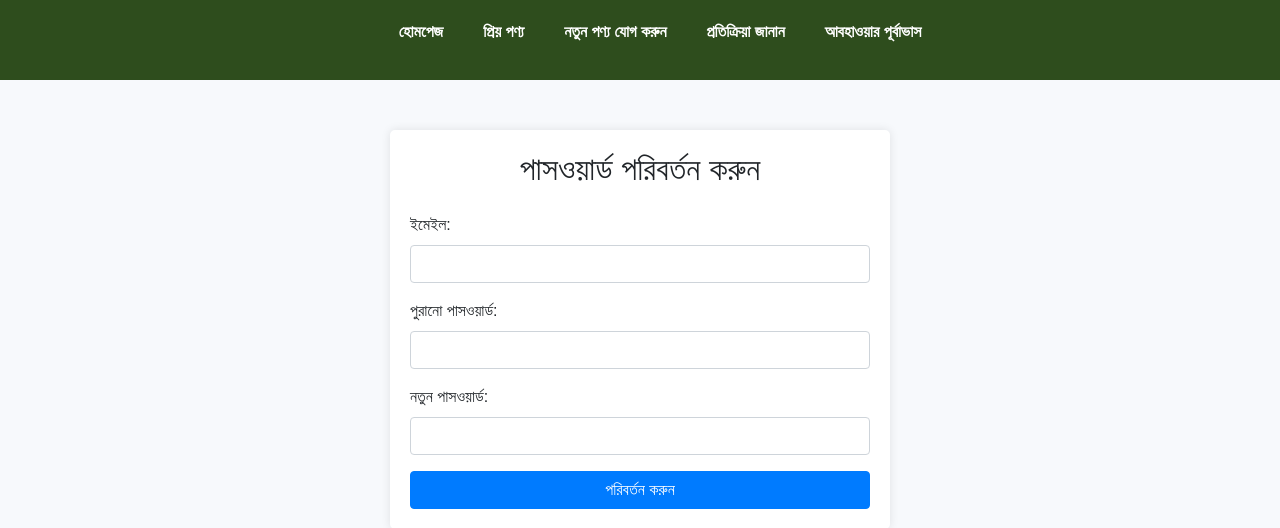
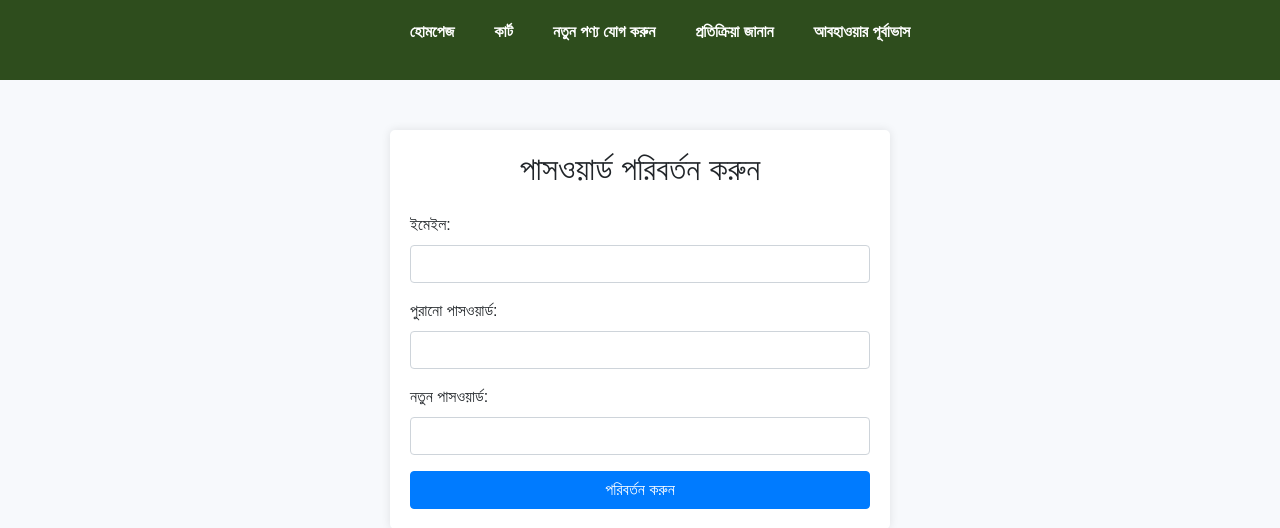
Before and after one commit to rakibul24466/Fosol-CSE499A-and-499B, a PHP site: page /changepassword.php in a window 1280 px wide. Shown: the top 528 px of the page. Run offline with PHP 8.4, Linux system fonts and the light colour scheme; some libraries are stand-ins or nearby versions.

Commit message:
renamed favourite product as cart

```diff
--- a/nav.php
+++ b/nav.php
@@ -42,7 +42,7 @@
                 <li><a href="homepage.php">হোমপেজ</a></li>
                 <!-- <li><a href="about.php">আমাদের সম্পর্কে</a></li>
                 <li><a href="service.php">আমাদের সেবা</a></li> -->
-                <li><a href="favourite.php">প্রিয় পণ্য</a></li>
+                <li><a href="favourite.php">কার্ট</a></li>
                 <li><a href="new_products.php">নতুন পণ্য যোগ করুন</a></li>
                 <li><a href="feedback.php">প্রতিক্রিয়া জানান</a></li>
                 <li><a href="https://weather-six-theta.vercel.app/?fbclid=IwAR02yOudHnHDnmagcdeuMwOPBkppIL_2s4s9v5CLYIn_XrnxryJpzPXVO6U">আবহাওয়ার পূর্বাভাস</a></li>
```
